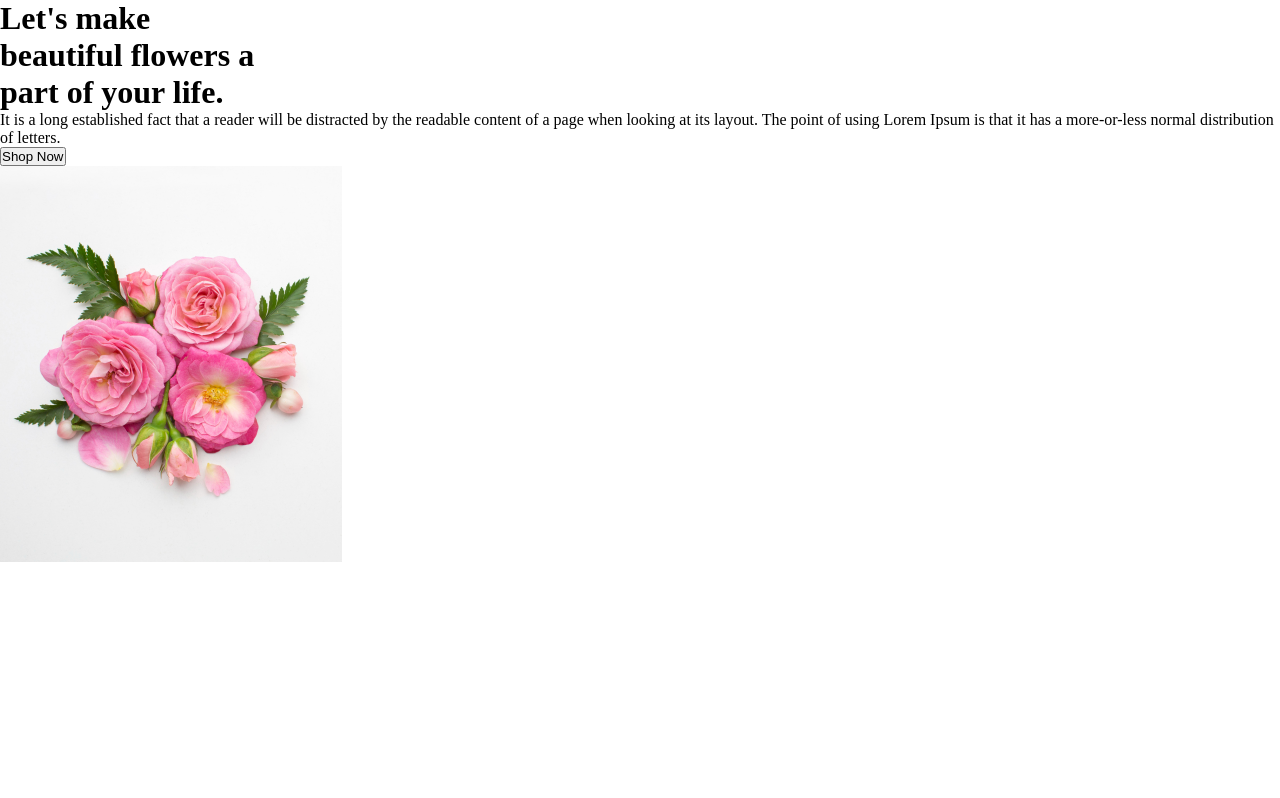
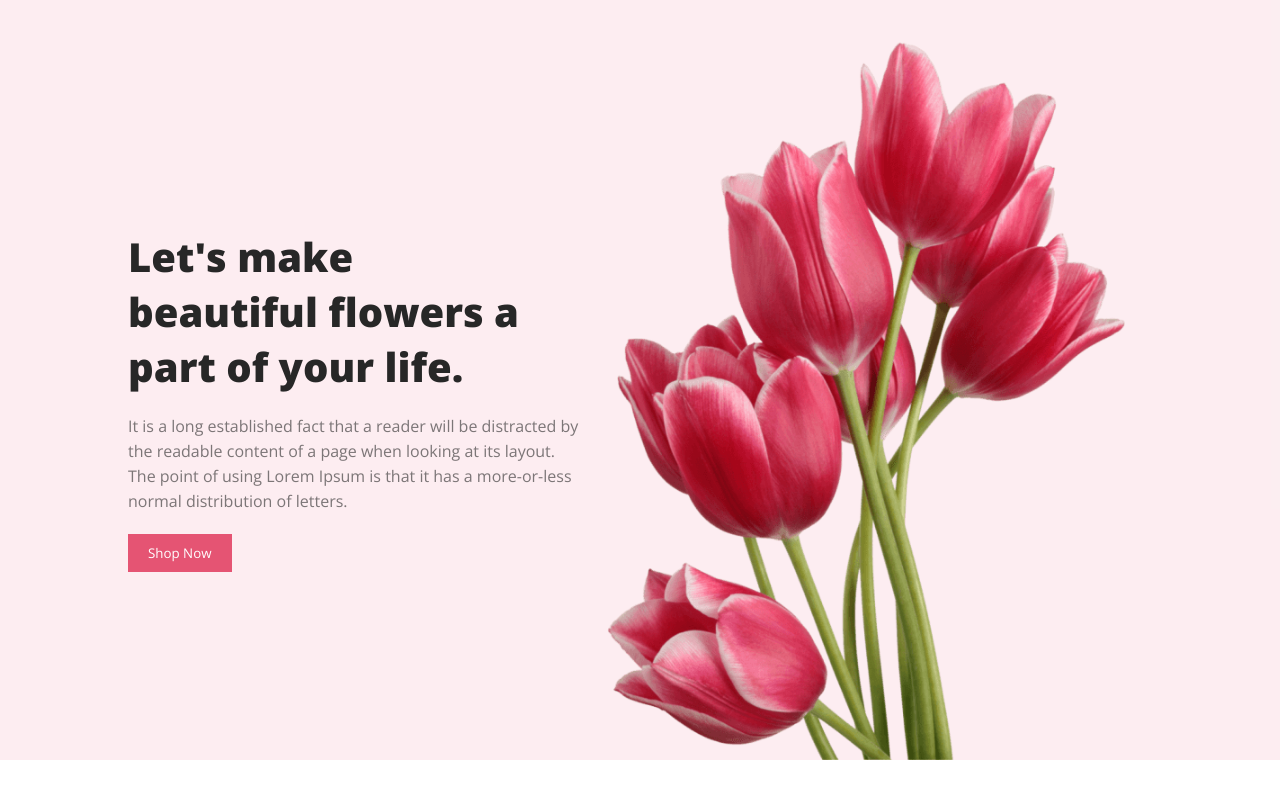
Before and after one commit to mdabarik/flower-shop, a plain HTML site: page index.html in a window 1280 px wide. Drawn offline with nearby package versions, Linux system fonts and the light colour scheme.

Commit message:
banner added

```diff
--- a/index.html
+++ b/index.html
@@ -1,24 +1,31 @@
 <!DOCTYPE html>
 <html lang="en">
+
 <head>
     <meta charset="UTF-8">
     <meta http-equiv="X-UA-Compatible" content="IE=edge">
     <meta name="viewport" content="width=device-width, initial-scale=1.0">
+    <link href="https://fonts.googleapis.com/css2?family=Open+Sans:wght@300;800&display=swap" rel="stylesheet">
     <link rel="stylesheet" href="./styles/styles.css">
     <title>Flower Shop</title>
 </head>
+
 <body>
     <!--Header Section-->
     <header>
         <div class="banner-container">
             <div class="banner-info">
                 <h1 class="banner-title">Let's make <br> beautiful flowers a <br> part of your life.</h1>
-                <p class="banner-details">It is a long established fact that a reader will be distracted by the readable content of a page when looking at its layout. The point of using Lorem Ipsum is that it has a more-or-less normal distribution of letters.</p>
+                <p class="banner-details">It is a long established fact that a reader will be distracted by the readable
+                    content of a page when looking at its layout. The point of using Lorem Ipsum is that it has a
+                    more-or-less normal distribution of letters.</p>
                 <button class="btn-primary">Shop Now</button>
             </div>
-            <img src="./images/Flower 01.png" alt="Flower Comming Soon...">
+            <img class="banner-img" src="./images/pngwing 10.png" alt="Flower Comming Soon...">
         </div>
     </header>
     <!--Main Section-->
+
 </body>
+
 </html>
--- a/styles/styles.css
+++ b/styles/styles.css
@@ -2,6 +2,53 @@
 * {
     margin: 0px;
     padding: 0px;
+    font-family: 'Open Sans', sans-serif;
 }
 
 /* Reused Style */
+.btn-primary {
+    padding: 10px 20px;
+    background-color: #E55473;
+    color: white;
+    border-radius: 0px;
+    border: none;
+}
+
+.btn-primary:hover {
+    cursor: pointer;
+    background-color: #d33053;
+}
+/* Header Section */
+header {
+    background: rgba(229, 84, 115, 0.10);
+    height: 90vh;
+    padding-top: 40px;
+}
+
+.banner-container {
+    width: 80%;
+    height: 100%;
+    margin: 0 auto;
+    display: flex;
+    justify-content: space-around;
+    align-items: center;
+}
+
+.banner-title {
+    color: #272727;
+    font-size: 40px;
+    font-weight: 600;
+    font-style: normal;
+}
+
+.banner-details {
+    color: rgba(39, 39, 39, 0.60);
+    font-weight: 400;
+    line-height: 25px;
+    margin-top: 20px;
+    margin-bottom: 20px;
+}
+
+.banner-img {
+    height: 90vh;
+}
```
